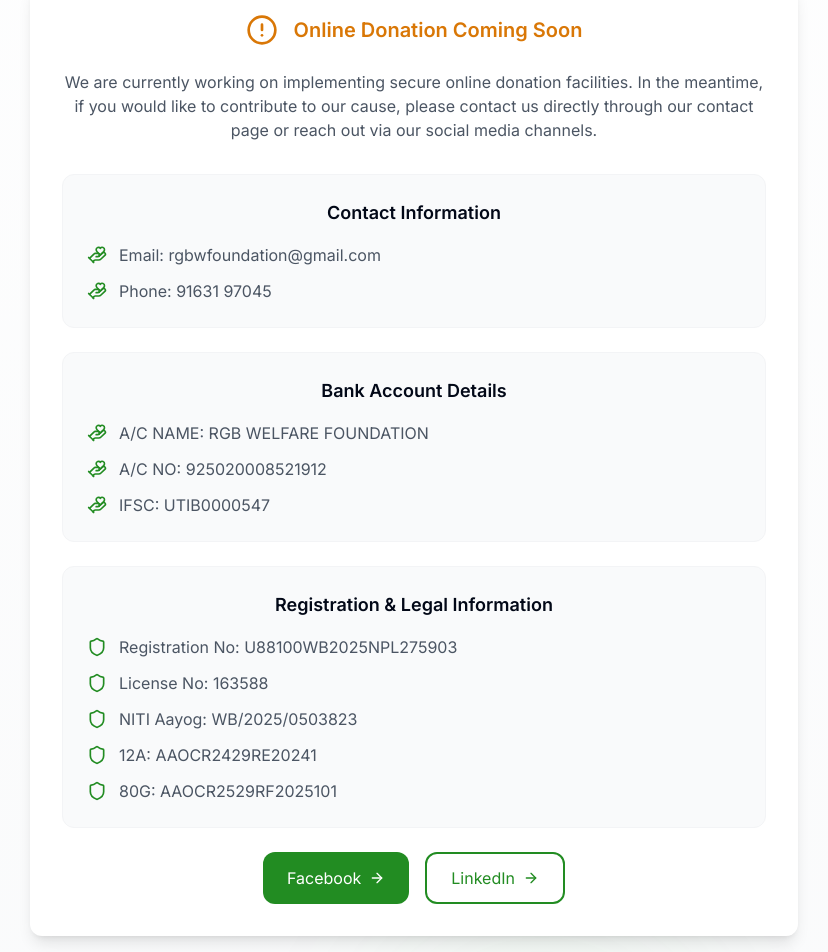
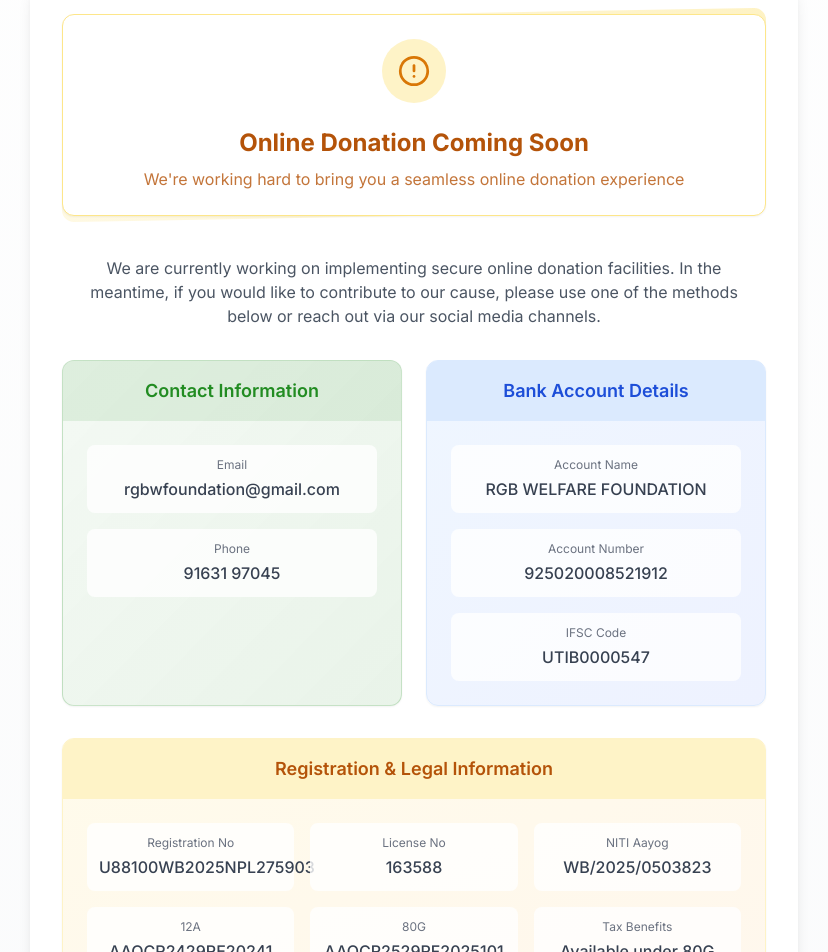
Before and after one commit to essjaykay755/rgbwf, a Next.js app: page /donate in a window 1280 px wide. Shown: the part 700-1652 px from the top of the page, without its empty margins (226-1054 px from the left). Built offline with nearby package versions, Linux system fonts and the light colour scheme; no server answers.

Commit message:
Redesign Donate page with enhanced UI and improved information layout

```diff
--- a/components/Donate.tsx
+++ b/components/Donate.tsx
@@ -79,94 +79,140 @@ export function DonateComponent() {
 
             {/* Donation Options */}
             <div className="bg-white rounded-xl shadow-lg p-8 mb-12">
-              <div className="flex items-center justify-center gap-4 text-amber-600 mb-6">
-                <AlertCircle className="w-8 h-8" />
-                <h2 className="text-xl font-semibold">Online Donation Coming Soon</h2>
+              <div className="relative mb-10">
+                <div className="absolute inset-0 bg-gradient-to-r from-amber-100/50 to-amber-200/50 rounded-xl transform -skew-y-1"></div>
+                <div className="relative flex flex-col items-center justify-center gap-4 bg-white rounded-xl p-6 border border-amber-200 shadow-sm">
+                  <div className="w-16 h-16 rounded-full bg-amber-100 flex items-center justify-center text-amber-600 mb-2">
+                    <motion.div
+                      animate={{
+                        scale: [1, 1.1, 1]
+                      }}
+                      transition={{
+                        repeat: Infinity,
+                        duration: 2
+                      }}
+                    >
+                      <AlertCircle className="w-8 h-8" />
+                    </motion.div>
+                  </div>
+                  <div className="text-center">
+                    <h2 className="text-2xl font-bold text-amber-700 mb-2">Online Donation Coming Soon</h2>
+                    <p className="text-amber-700/80">
+                      We're working hard to bring you a seamless online donation experience
+                    </p>
+                  </div>
+                </div>
               </div>
-              <p className="text-gray-600 mb-8">
+
+              <p className="text-gray-600 mb-8 text-center max-w-2xl mx-auto">
                 We are currently working on implementing secure online donation facilities. In the meantime, if you would
-                like to contribute to our cause, please contact us directly through our contact page or reach out via our
+                like to contribute to our cause, please use one of the methods below or reach out via our
                 social media channels.
               </p>
-              <div className="space-y-6">
-                <div className="p-6 bg-gray-50 rounded-xl border border-gray-100">
-                  <h3 className="font-semibold mb-4 text-lg">Contact Information</h3>
-                  <div className="space-y-3">
-                    <div className="flex items-center gap-3">
-                      <HandHeart className="w-5 h-5 text-primary" />
-                      <p className="text-gray-600">Email: rgbwfoundation@gmail.com</p>
+
+              {/* Redesigned Information Sections */}
+              <div className="grid md:grid-cols-2 gap-6 mb-8">
+                {/* Contact Information - Redesigned */}
+                <div className="bg-gradient-to-br from-primary/5 to-primary/10 rounded-xl border border-primary/20 overflow-hidden shadow-sm transition-all duration-300 hover:shadow-md group">
+                  <div className="bg-primary/10 p-4 text-center">
+                    <h3 className="font-semibold text-lg text-primary">Contact Information</h3>
+                  </div>
+                  <div className="p-6 space-y-4">
+                    <div className="text-center p-3 rounded-lg bg-white/80 hover:bg-white transition-colors">
+                      <p className="text-xs text-gray-500 mb-1">Email</p>
+                      <p className="text-gray-700 font-medium">rgbwfoundation@gmail.com</p>
                     </div>
-                    <div className="flex items-center gap-3">
-                      <HandHeart className="w-5 h-5 text-primary" />
-                      <p className="text-gray-600">Phone: 91631 97045</p>
+                    <div className="text-center p-3 rounded-lg bg-white/80 hover:bg-white transition-colors">
+                      <p className="text-xs text-gray-500 mb-1">Phone</p>
+                      <p className="text-gray-700 font-medium">91631 97045</p>
                     </div>
                   </div>
                 </div>
 
-                {/* Bank Account Details */}
-                <div className="p-6 bg-gray-50 rounded-xl border border-gray-100">
-                  <h3 className="font-semibold mb-4 text-lg">Bank Account Details</h3>
-                  <div className="space-y-3">
-                    <div className="flex items-center gap-3">
-                      <HandHeart className="w-5 h-5 text-primary" />
-                      <p className="text-gray-600">A/C NAME: RGB WELFARE FOUNDATION</p>
+                {/* Bank Account Details - Redesigned */}
+                <div className="bg-gradient-to-br from-blue-50 to-indigo-50 rounded-xl border border-blue-100 overflow-hidden shadow-sm transition-all duration-300 hover:shadow-md group">
+                  <div className="bg-blue-100 p-4 text-center">
+                    <h3 className="font-semibold text-lg text-blue-700">Bank Account Details</h3>
+                  </div>
+                  <div className="p-6 space-y-4">
+                    <div className="text-center p-3 rounded-lg bg-white/80 hover:bg-white transition-colors">
+                      <p className="text-xs text-gray-500 mb-1">Account Name</p>
+                      <p className="text-gray-700 font-medium">RGB WELFARE FOUNDATION</p>
                     </div>
-                    <div className="flex items-center gap-3">
-                      <HandHeart className="w-5 h-5 text-primary" />
-                      <p className="text-gray-600">A/C NO: 925020008521912</p>
+                    <div className="text-center p-3 rounded-lg bg-white/80 hover:bg-white transition-colors">
+                      <p className="text-xs text-gray-500 mb-1">Account Number</p>
+                      <p className="text-gray-700 font-medium">925020008521912</p>
                     </div>
-                    <div className="flex items-center gap-3">
-                      <HandHeart className="w-5 h-5 text-primary" />
-                      <p className="text-gray-600">IFSC: UTIB0000547</p>
+                    <div className="text-center p-3 rounded-lg bg-white/80 hover:bg-white transition-colors">
+                      <p className="text-xs text-gray-500 mb-1">IFSC Code</p>
+                      <p className="text-gray-700 font-medium">UTIB0000547</p>
                     </div>
                   </div>
                 </div>
+              </div>
 
-                {/* Registration and Legal Information */}
-                <div className="p-6 bg-gray-50 rounded-xl border border-gray-100">
-                  <h3 className="font-semibold mb-4 text-lg">Registration & Legal Information</h3>
-                  <div className="space-y-3">
-                    <div className="flex items-center gap-3">
-                      <Shield className="w-5 h-5 text-primary" />
-                      <p className="text-gray-600">Registration No: U88100WB2025NPL275903</p>
+              {/* Registration and Legal Information - Redesigned */}
+              <div className="bg-gradient-to-br from-amber-50 to-orange-50 rounded-xl border border-amber-100 overflow-hidden shadow-sm transition-all duration-300 hover:shadow-md mb-8">
+                <div className="bg-amber-100 p-4 text-center">
+                  <h3 className="font-semibold text-lg text-amber-700">Registration & Legal Information</h3>
+                </div>
+                <div className="p-6">
+                  <div className="grid grid-cols-1 md:grid-cols-2 lg:grid-cols-3 gap-4">
+                    <div className="text-center p-3 rounded-lg bg-white/80 hover:bg-white transition-colors">
+                      <p className="text-xs text-gray-500 mb-1">Registration No</p>
+                      <p className="text-gray-700 font-medium">U88100WB2025NPL275903</p>
                     </div>
-                    <div className="flex items-center gap-3">
-                      <Shield className="w-5 h-5 text-primary" />
-                      <p className="text-gray-600">License No: 163588</p>
+                    <div className="text-center p-3 rounded-lg bg-white/80 hover:bg-white transition-colors">
+                      <p className="text-xs text-gray-500 mb-1">License No</p>
+                      <p className="text-gray-700 font-medium">163588</p>
                     </div>
-                    <div className="flex items-center gap-3">
-                      <Shield className="w-5 h-5 text-primary" />
-                      <p className="text-gray-600">NITI Aayog: WB/2025/0503823</p>
+                    <div className="text-center p-3 rounded-lg bg-white/80 hover:bg-white transition-colors">
+                      <p className="text-xs text-gray-500 mb-1">NITI Aayog</p>
+                      <p className="text-gray-700 font-medium">WB/2025/0503823</p>
                     </div>
-                    <div className="flex items-center gap-3">
-                      <Shield className="w-5 h-5 text-primary" />
-                      <p className="text-gray-600">12A: AAOCR2429RE20241</p>
+                    <div className="text-center p-3 rounded-lg bg-white/80 hover:bg-white transition-colors">
+                      <p className="text-xs text-gray-500 mb-1">12A</p>
+                      <p className="text-gray-700 font-medium">AAOCR2429RE20241</p>
                     </div>
-                    <div className="flex items-center gap-3">
-                      <Shield className="w-5 h-5 text-primary" />
-                      <p className="text-gray-600">80G: AAOCR2529RF2025101</p>
+                    <div className="text-center p-3 rounded-lg bg-white/80 hover:bg-white transition-colors">
+                      <p className="text-xs text-gray-500 mb-1">80G</p>
+                      <p className="text-gray-700 font-medium">AAOCR2529RF2025101</p>
+                    </div>
+                    <div className="text-center p-3 rounded-lg bg-white/80 hover:bg-white transition-colors">
+                      <p className="text-xs text-gray-500 mb-1">Tax Benefits</p>
+                      <p className="text-gray-700 font-medium">Available under 80G</p>
                     </div>
                   </div>
                 </div>
+              </div>
 
-                <div className="flex justify-center gap-4">
+              {/* Social Media Links - Redesigned */}
+              <div className="bg-gradient-to-br from-gray-50 to-gray-100 rounded-xl border border-gray-200 p-6 mb-8">
+                <h3 className="font-semibold text-lg text-center mb-6">Connect With Us</h3>
+                <div className="flex flex-wrap justify-center gap-4">
                   <a
                     href="https://www.facebook.com/profile.php?id=61571891546414"
                     target="_blank"
                     rel="noopener noreferrer"
-                    className="inline-flex items-center gap-2 bg-primary text-white px-6 py-3 rounded-xl hover:bg-primary/90 transition-all group"
+                    className="flex items-center justify-center gap-3 bg-blue-600 text-white px-8 py-3 rounded-lg hover:bg-blue-700 transition-all shadow-sm hover:shadow-md"
                   >
-                    <span>Facebook</span>
-                    <ArrowRight className="w-4 h-4 group-hover:translate-x-1 transition-transform" />
+                    <span className="font-medium">Facebook</span>
                   </a>
                   <a
                     href="https://www.linkedin.com/in/rgb-welfare-foundation-315696346"
                     target="_blank"
                     rel="noopener noreferrer"
-                    className="inline-flex items-center gap-2 bg-white text-primary border-2 border-primary px-6 py-3 rounded-xl hover:bg-gray-50 transition-all group"
+                    className="flex items-center justify-center gap-3 bg-blue-700 text-white px-8 py-3 rounded-lg hover:bg-blue-800 transition-all shadow-sm hover:shadow-md"
                   >
-                    <span>LinkedIn</span>
-                    <ArrowRight className="w-4 h-4 group-hover:translate-x-1 transition-transform" />
+                    <span className="font-medium">LinkedIn</span>
+                  </a>
+                  <a
+                    href="https://www.instagram.com/rgbwelfarefoundation"
+                    target="_blank"
+                    rel="noopener noreferrer"
+                    className="flex items-center justify-center gap-3 bg-gradient-to-r from-purple-600 to-pink-600 text-white px-8 py-3 rounded-lg hover:from-purple-700 hover:to-pink-700 transition-all shadow-sm hover:shadow-md"
+                  >
+                    <span className="font-medium">Instagram</span>
                   </a>
                 </div>
               </div>
```
Also changed, not shown: app/invoice/InvoicePDF.tsx (+51 -42 lines).
